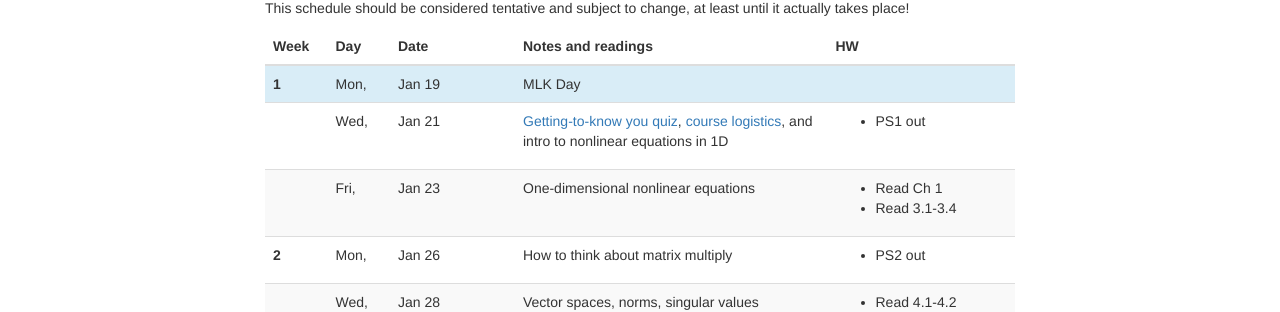
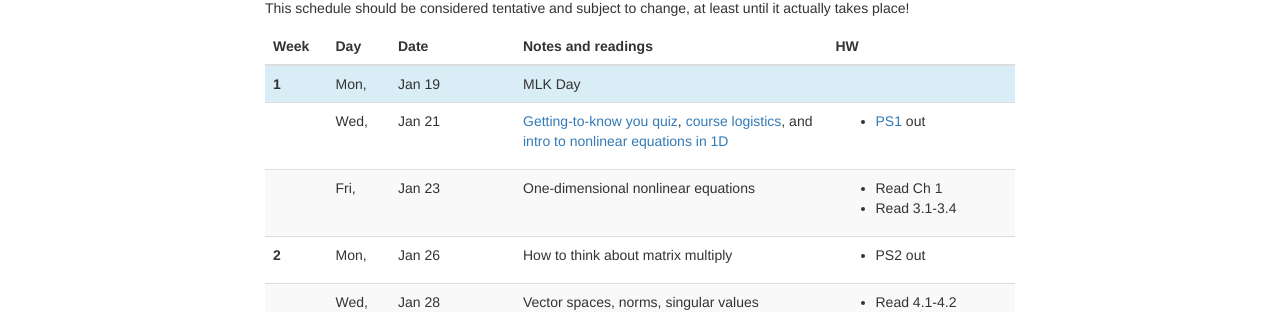
Before and after one commit to dbindel/cs4220-s15, a Jekyll site: the page built from web/schedule.html, in a window 1280 px wide and 900 px high. Shown: the part 192-504 px from the top of the window. Built offline with Jekyll 4.4.1, drawn with Linux system fonts in a browser that asks for light colours; nearby versions of some CDN libraries; part of the change alters nothing that is shown.

```diff
--- a/web/_data/lectures.yml
+++ b/web/_data/lectures.yml
@@ -9,9 +9,9 @@
   info: |
     [Getting-to-know you quiz](lec/2015-01-21-quiz.html),
     [course logistics](syllabus.html), and
-    intro to nonlinear equations in 1D
+    [intro to nonlinear equations in 1D](lec/2015-01-21-notes.pdf)
   hw:
-    - PS1 out
+    - <a href="hw/ps1.pdf">PS1</a> out
 -
   date: 2015-01-23
   info: |
```
Also changed, not shown: 6 other files.
